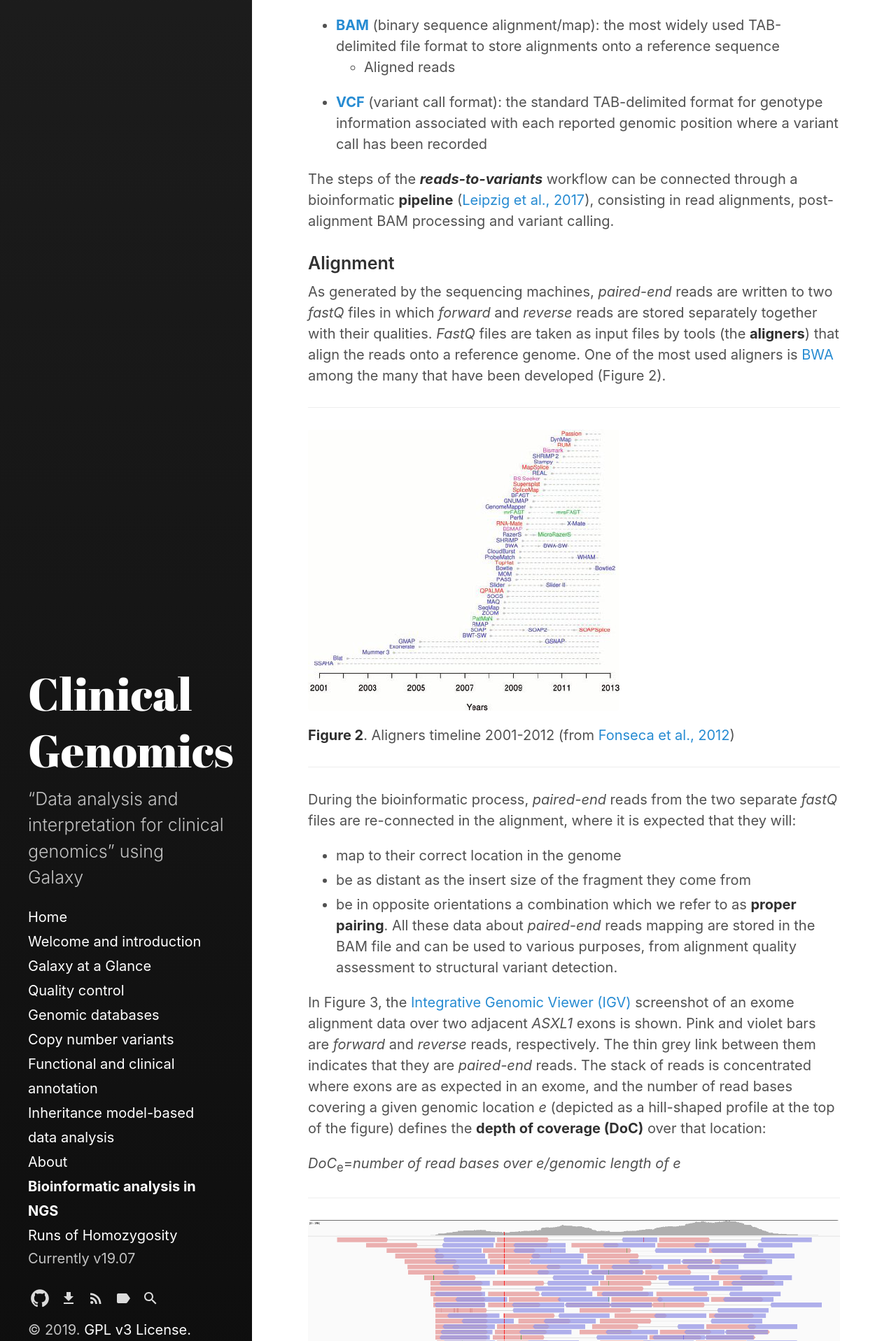
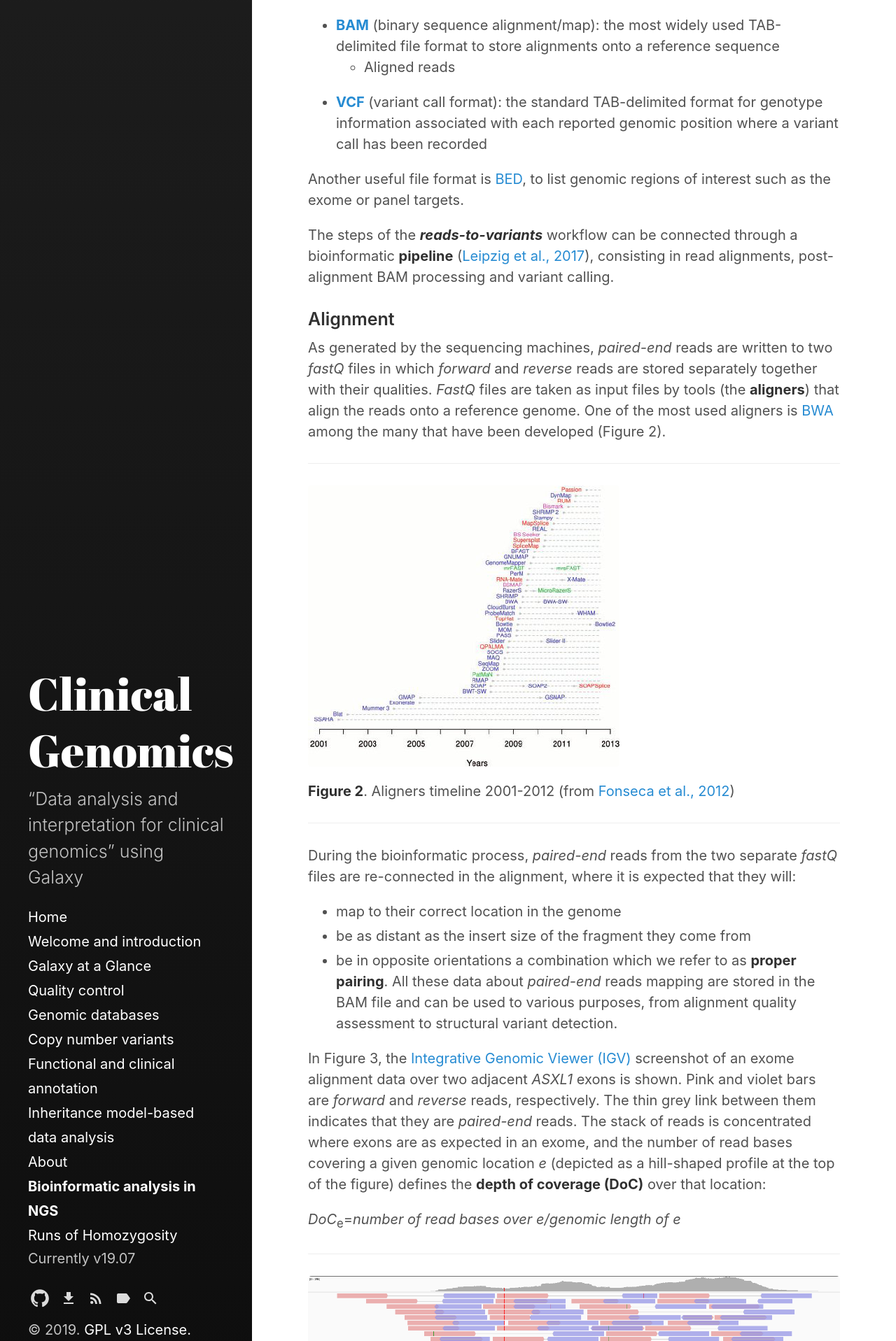
Before and after one commit to sigu-training/clinical_genomics, a Jekyll site: the page built from lectures/bioinfo_ngs.md, in a window 1280 px wide. Shown: the part 3044-4961 px from the top of the page at 70% size. Built offline with Jekyll 4.4.1, drawn with Linux system fonts in a browser that asks for light colours.

Commit message:
Update bioinfo_ngs.md

```diff
--- a/lectures/bioinfo_ngs.md
+++ b/lectures/bioinfo_ngs.md
@@ -57,6 +57,8 @@ Here are the different formats explained:
 - **[BAM](https://samtools.github.io/hts-specs/SAMv1.pdf)** (binary sequence alignment/map): the most widely used TAB-delimited file format to store alignments onto a reference sequence
   - Aligned reads
 - **[VCF](http://samtools.github.io/hts-specs/VCFv4.3.pdf)** (variant call format): the standard TAB-delimited format for genotype information associated with each reported genomic position where a variant call has been recorded
+
+Another useful file format is [BED](https://www.ensembl.org/info/website/upload/bed.html), to list genomic regions of interest such as the exome or panel targets.
 
 The steps of the ***reads-to-variants*** workflow can be connected through a bioinformatic **pipeline** ([Leipzig et al., 2017](https://www.ncbi.nlm.nih.gov/pmc/articles/PMC5429012/)), consisting in read alignments, post-alignment BAM processing and variant calling.
 
```
